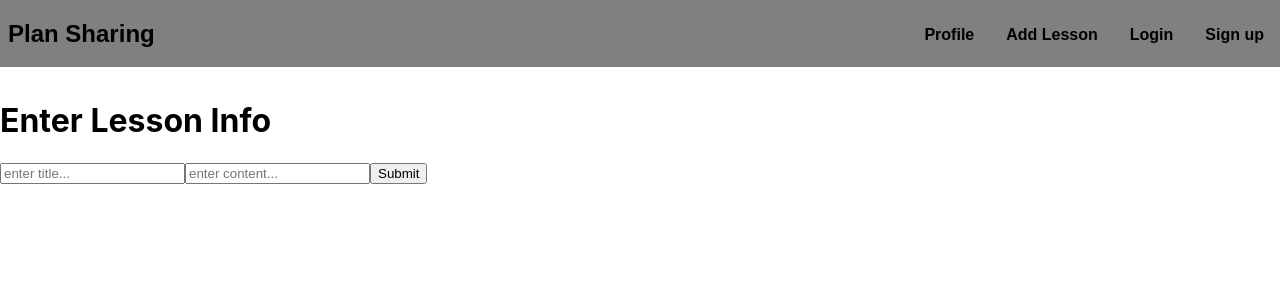
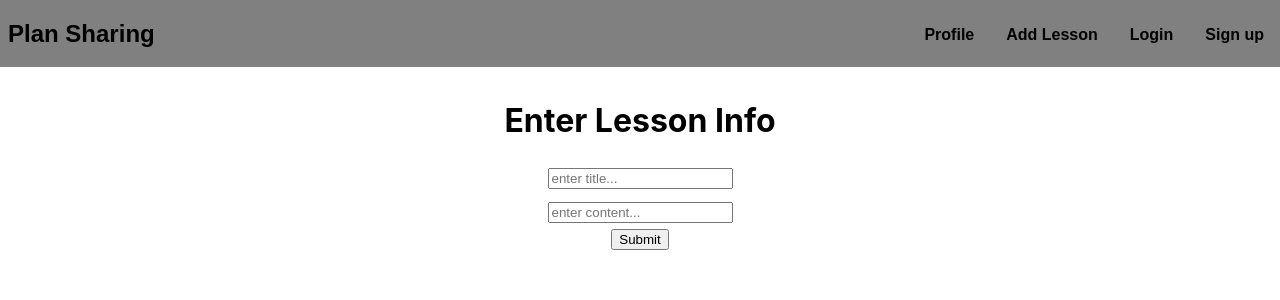
Before and after one commit to eric-klimowich/plan-sharing-frontend, a React (Create React App) app: page /profile/addlesson in a window 1280 px wide. Shown: the top 300 px of the page. Built offline with nearby package versions, Linux system fonts and the light colour scheme.

Commit message:
Added styling to initial add lesson page

```diff
--- a/src/App.css
+++ b/src/App.css
@@ -82,3 +82,25 @@ body {
 .login-form__input {
   margin: 0.4rem 0;
 }
+
+
+.add-lesson {
+  display: flex;
+  align-items: center;
+  flex-direction: column;
+}
+
+.add-lesson__heading {
+  display: flex;
+  align-items: center;
+}
+
+.add-lesson-form {
+  display:flex;
+  align-items: center;
+  flex-direction: column;
+}
+
+.add-lesson-form__input {
+  margin: 0.4rem 0;
+}
```
